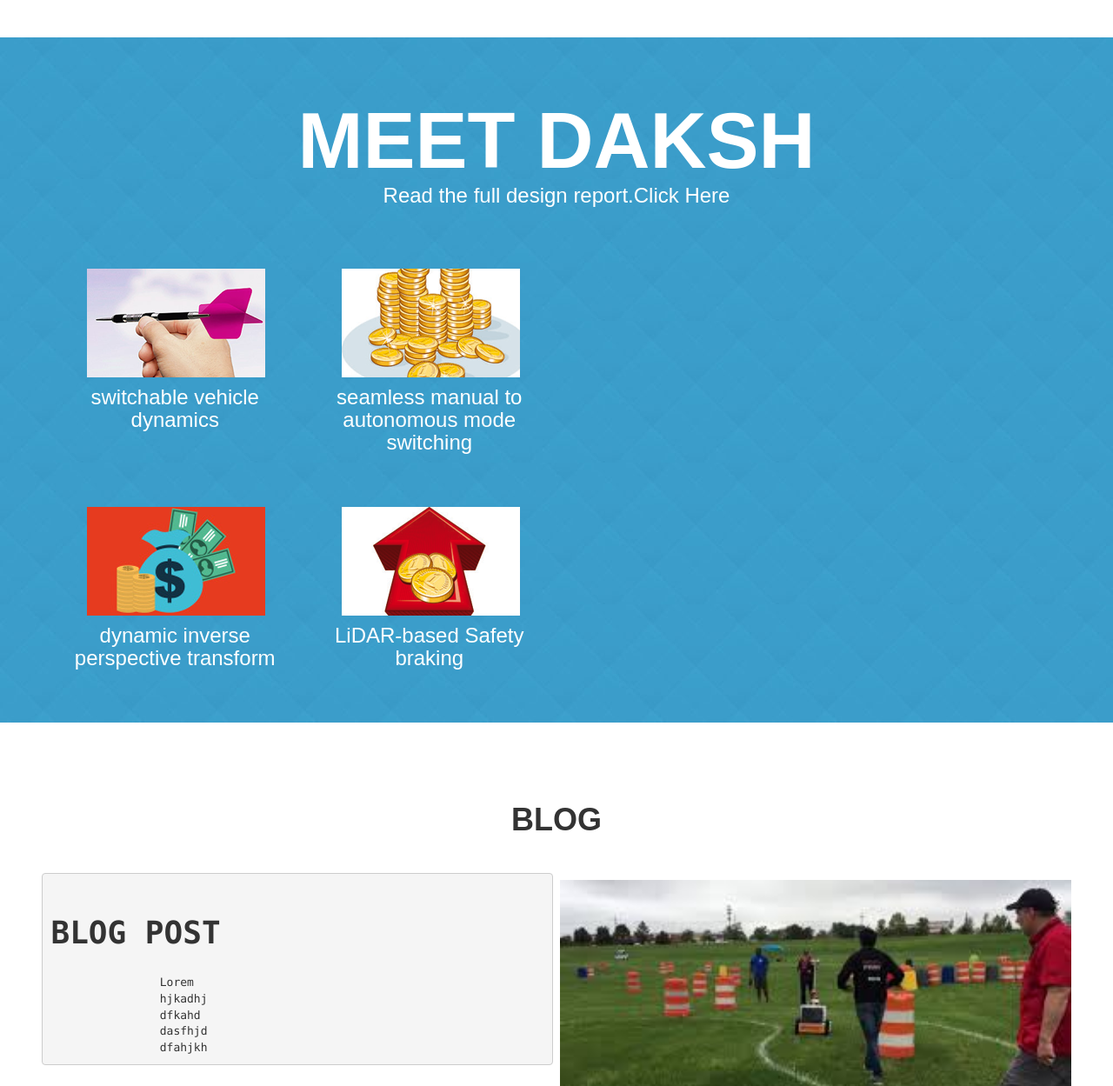
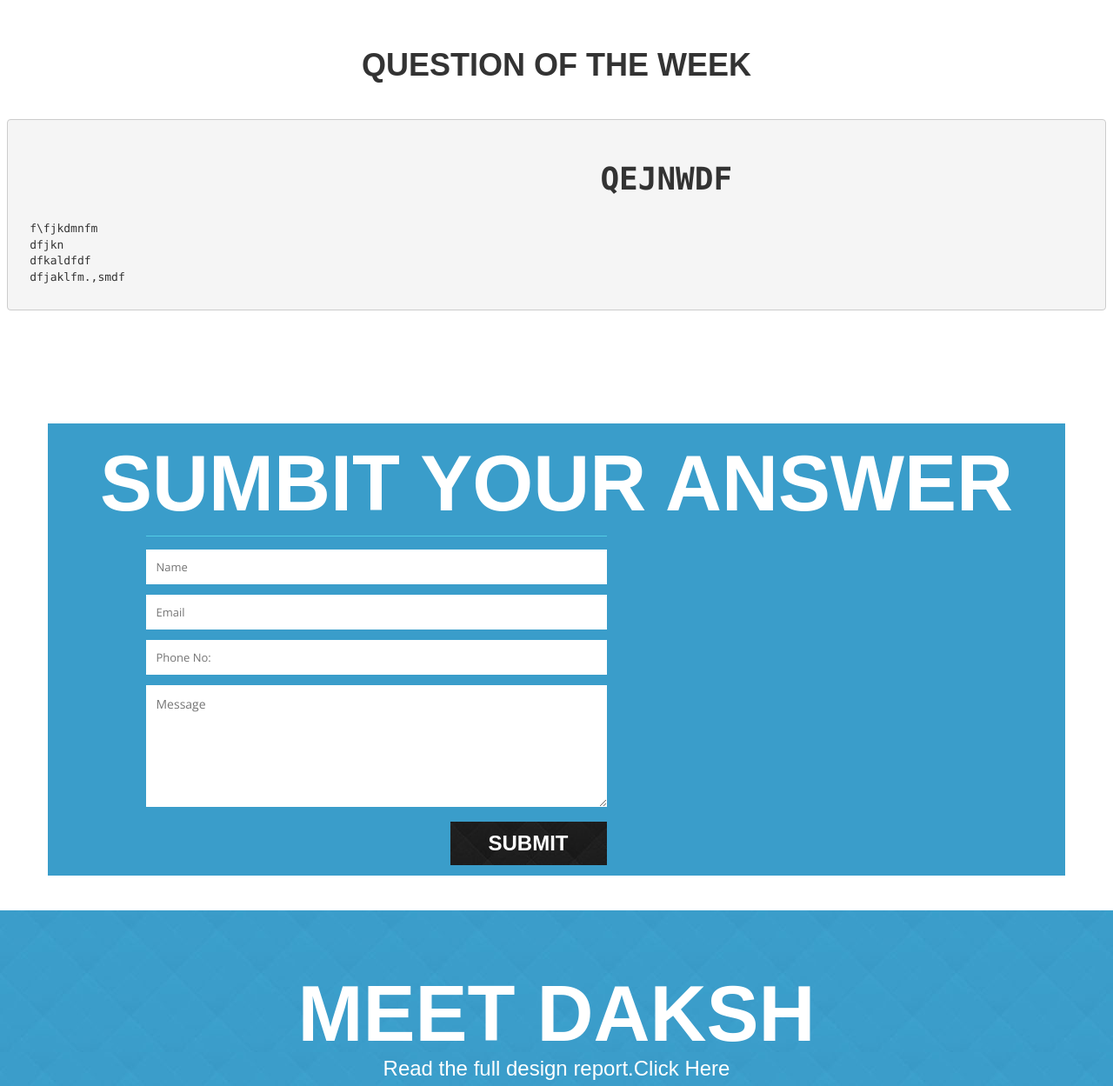
Before and after one commit to rishav1606/IGVC-IITK, a plain HTML site: page ubusina/index.html in a window 1280 px wide. Shown: the part 1674-2923 px from the top of the page at 87% size. Drawn offline with nearby package versions, Linux system fonts and the light colour scheme; some packages are replaced by stand-ins of ours; a web font is replaced by a local one.

Commit message:
furtherchanges

```diff
--- a/ubusina/index.html
+++ b/ubusina/index.html
@@ -48,6 +48,12 @@ margin: 40px;
   -ms-flex: 25%; /* IE10 */
   flex: 25%;
   max-width: 25%;
+  padding: 0 4px;
+}
+.column3{
+  -ms-flex: 100%; /* IE10 */
+  flex: 100%;
+  max-width: 100%;
   padding: 0 4px;
 }
 .column2{
@@ -249,6 +255,66 @@ background-image: url("../picture.png");
 				</div>
 			</section><!-- end of about section -->
 
+
+
+                                <!--------------------start of QUESTION--->
+<div class="question" id="question">
+
+<!-- Header -->
+<div class="header1">
+  <h1>Question of the week</h1>
+</div>
+
+<!-- Grid -->
+<div class="row1">
+  <div class="column3">
+  <pre>
+  <h1>                               Qejnwdf</h1>
+  f\fjkdmnfm
+  dfjkn
+  dfkaldfdf
+  dfjaklfm.,smdf
+  </pre>
+  </div>
+
+</div>
+ </div>
+
+<!----end of Question--->
+
+           <!--------------------start of answer--->
+<div class="answer" id="answer">
+
+				<div class="container">
+					<div class="row">
+							<div class="contact-caption clearfix">
+								<div class="contact-heading text-center">
+									<h2>Sumbit your answer</h2>
+								</div>
+								<div class="col-md-6 col-md-offset-1 contact-form">
+
+									<form class="form">
+										<input class="name" type="text" placeholder="Name">
+										<input class="email" type="email" placeholder="Email">
+										<input class="phone" type="text" placeholder="Phone No:">
+										<textarea class="answer" name="answer" id="answer" cols="30" rows="10" placeholder="Message"></textarea>
+										<input class="submit-btn" type="submit" value="SUBMIT">
+									</form>
+								</div>
+
+							</div>
+					</div>
+				</div>
+
+ </div>
+
+<!----end of answer--->
+
+
+
+
+
+
 			<!-- robot section starts here -->
 			<section class="service text-center" id="robot">
 				<div class="container">
@@ -368,6 +434,31 @@ background-image: url("../picture.png");
  </div>
 
 <!----end of gallery--->
+
+
+                                <!--------------------start of leaderboard--->
+<div class="leaderboard" id="leaderboard">
+
+<!-- Header -->
+<div class="header1">
+  <h1>Leaderboard</h1>
+</div>
+
+<!-- Grid -->
+<div class="row1">
+  <div class="column3">
+  <pre>
+  <h1>                              1. RIsfda</h1>
+  <h1>                              2.fdjaf</h1>
+  <h1>                              3.fdlfj</h1>
+  </pre>
+  </div>
+
+</div>
+ </div>
+
+<!----end of leaderboard--->
+
 
 
 
```
